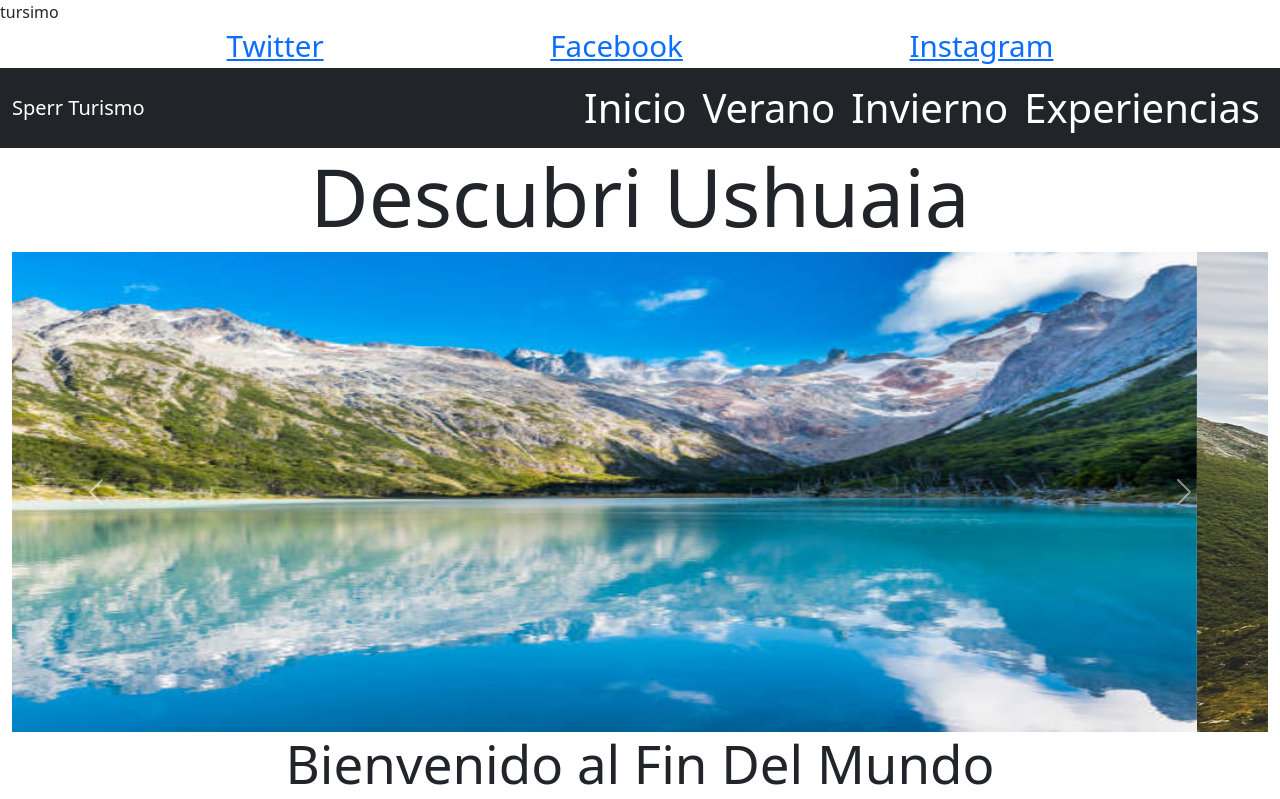
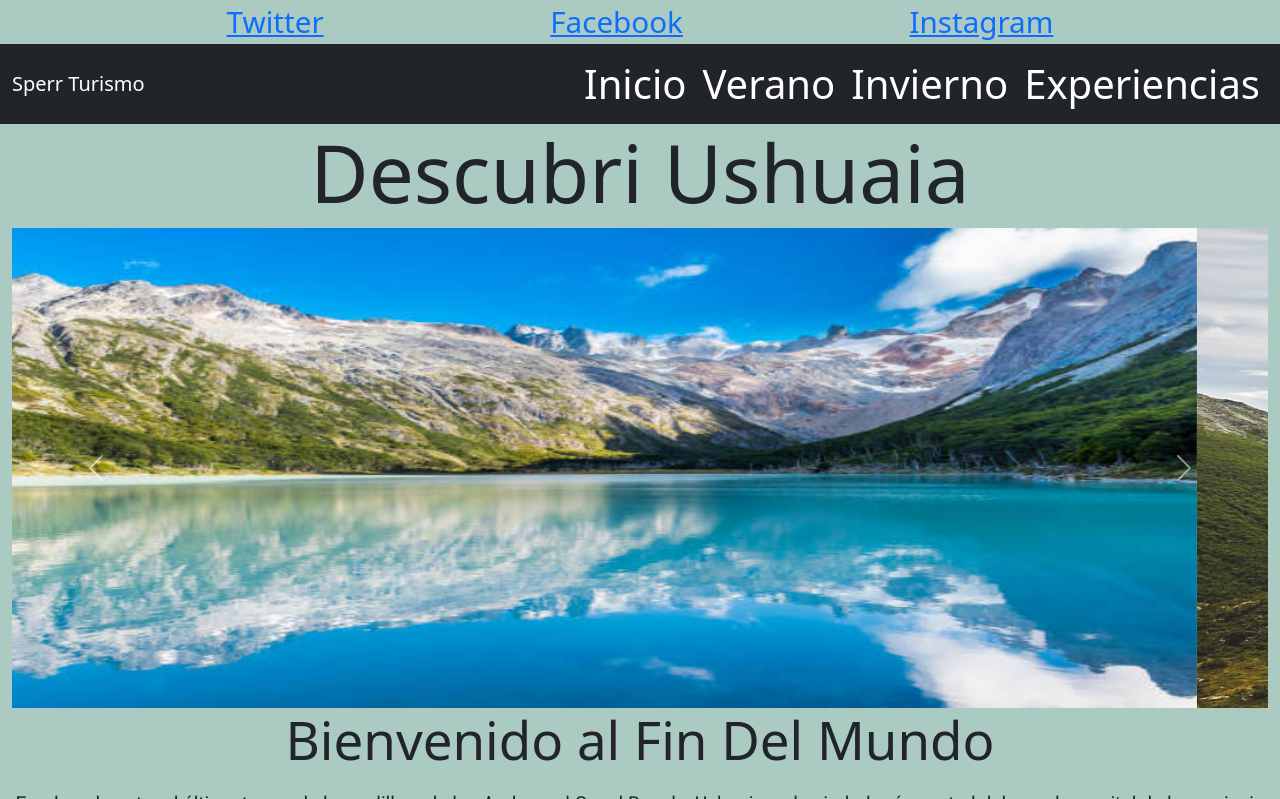
Before and after one commit to rodriguezgaston/miprimerrepositorio, a plain HTML site: page index.html in a window 1280 px wide. Shown: the top 799 px of the page. Drawn offline with nearby package versions, Linux system fonts and the light colour scheme.

Commit message:
errores de ortografia

```diff
--- a/index.html
+++ b/index.html
@@ -1,16 +1,19 @@
 <!doctype html>
 <html lang="en">
   <head>
+    <!-- Required meta tags -->
     <meta charset="utf-8">
     <meta name="viewport" content="width=device-width, initial-scale=1">
+
+    <!-- Bootstrap CSS -->
     <link href="https://cdn.jsdelivr.net/npm/bootstrap@5.1.3/dist/css/bootstrap.min.css" rel="stylesheet" integrity="sha384-1BmE4kWBq78iYhFldvKuhfTAU6auU8tT94WrHftjDbrCEXSU1oBoqyl2QvZ6jIW3" crossorigin="anonymous">
     <link rel="preconnect" href="https://fonts.googleapis.com">
     <link rel="preconnect" href="https://fonts.gstatic.com" crossorigin>
     <link href="https://fonts.googleapis.com/css2?family=Roboto&display=swap" rel="stylesheet">
     <link rel="stylesheet" href="/main.css">
     <meta name="description" content="no te pierdas la oportunidad de conocer ushuaia 7 disfrutar la naturaleza y aventuras que solo el fin del mundo ofrece">
-    <meta name="keywords" content="Ushuaia, Turismo, Excursiones, aventura, Nieve, fin del mundo"
-    <title>tursimo</title>
+    <meta name="keywords" content="Ushuaia, Turismo, Excursiones, aventura, Nieve, fin del mundo">
+    <title>turismo</title>
   </head>
 </html>
 <body class="contenedor">
--- a/main.scss
+++ b/main.scss
@@ -21,3 +21,7 @@
 @import "./parciales/grilla";
 
 @import "./parciales/media";
+
+.contenedor {
+    background-color: #01644654 ;
+}
```
Also changed, not shown: main.css, 1 other file.
